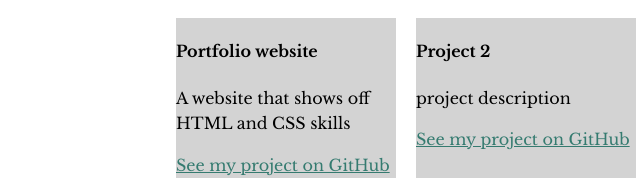
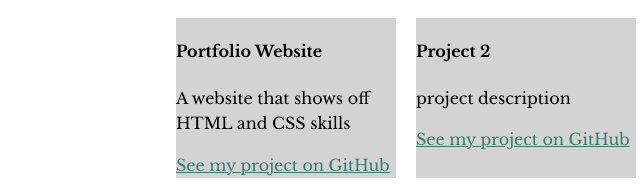
Before and after one commit to MichaelHagler/portfolio-website, a plain HTML site: page work.html in a window 1280 px wide. Shown: the part 359-554 px from the top of the page, 114-754 px from the left. Drawn offline with nearby package versions, Linux system fonts and the light colour scheme.

Commit message:
Update work.html

```diff
--- a/work.html
+++ b/work.html
@@ -40,7 +40,7 @@
         <h1>Work</h1>
         <div class="grid">
           <div class="grid__item">
-            <h4>Portfolio website</h4>
+            <h4>Portfolio Website</h4>
             <p>A website that shows off HTML and CSS skills</p>
             <a href="https://github.com/MichaelHagler/portfolio-website" target="_blank">See my project on GitHub</a>
           </div>
```
